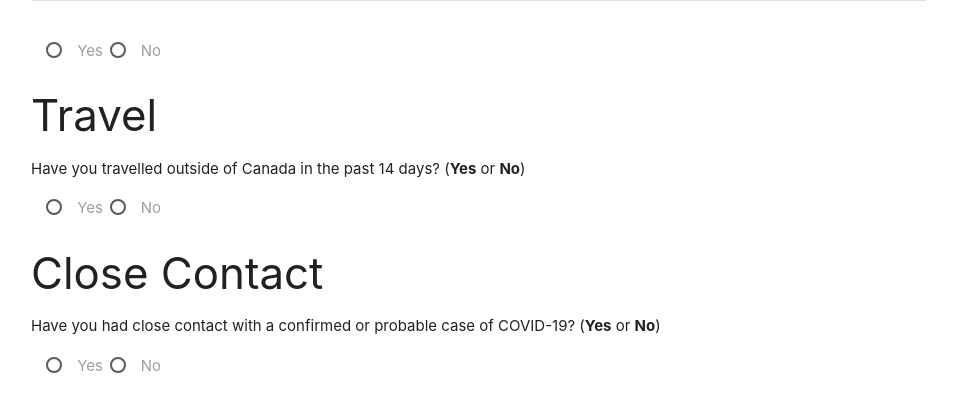
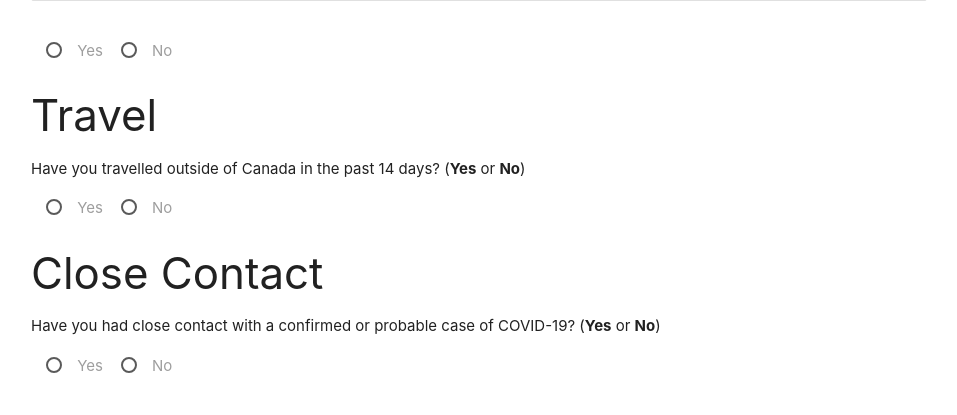
Before and after one commit to Riolku/covid-form, a Flask app: page / in a window 1280 px wide. Shown: the part 1370-1785 px from the top of the page, without its empty margins (161-1118 px from the left). Run offline with Flask 2, Linux system fonts and the light colour scheme; parts of the project's set-up code (start-up, migrations or seed data) failed here and were passed over.

Commit message:
sol -> col

```diff
--- a/templates/form.html
+++ b/templates/form.html
@@ -101,7 +101,7 @@
            <span>Yes</span>
           </label>
 
-          <label class="sol s1">
+          <label class="col s1">
             <input class="with-gap" name="symptoms" value="off" type="radio" required />
             <span>No</span>
           </label>
@@ -121,7 +121,7 @@
             <span>Yes</span>
 	  </label>
 
-          <label class="sol s1">
+          <label class="col s1">
             <input class="with-gap green" name="travel" value="off" type="radio" required />
 	    <span>No</span>
           </label>
@@ -139,7 +139,7 @@
            <span>Yes</span>
           </label>
 
-          <label class="sol s1">
+          <label class="col s1">
             <input class="with-gap green" name="contact" value="off" type="radio" required />
             <span>No</span>
           </label>
```
